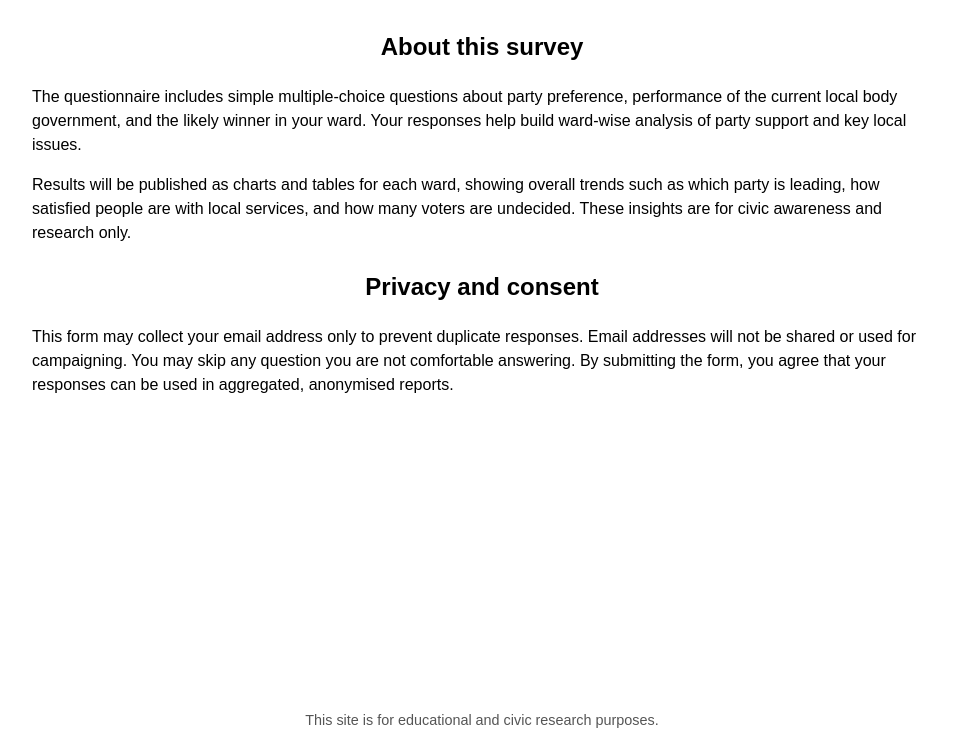
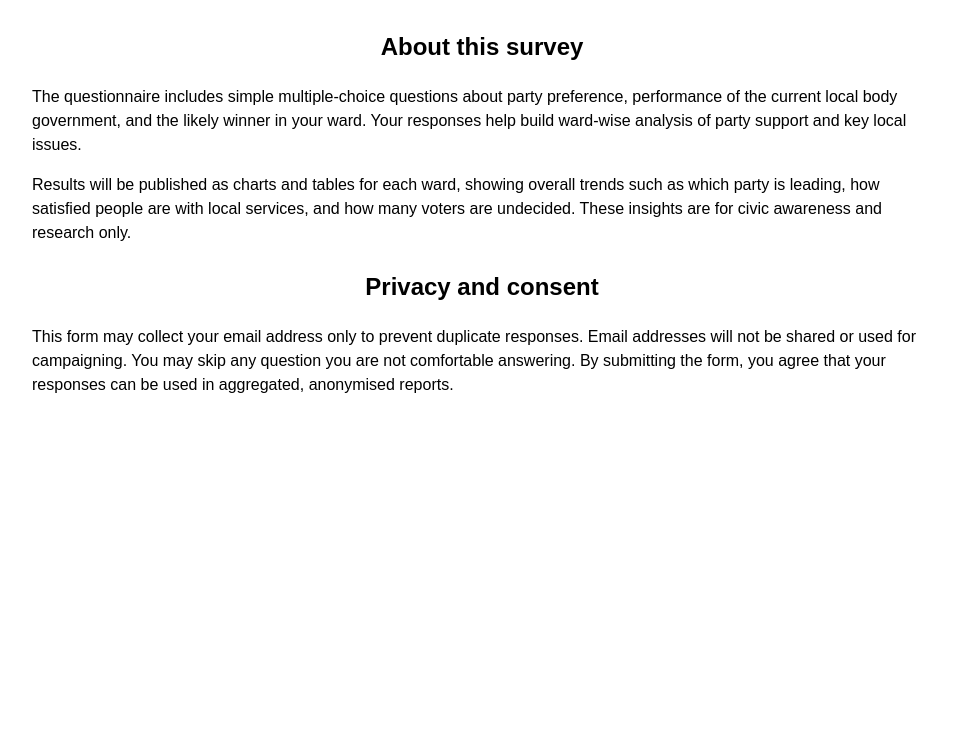
Before and after one commit to akhilrameshk/electionsurveykerala2025, a plain HTML site: page index.html in a window 1280 px wide. Shown: the part 1463-2215 px from the top of the page, without its empty margins (158-1121 px from the left). After the commit the page ends 2165 px from the top, so only its background shows below. Drawn offline with Linux system fonts and the light colour scheme.

Commit message:
Update index.html

```diff
--- a/index.html
+++ b/index.html
@@ -81,12 +81,6 @@
         (adsbygoogle = window.adsbygoogle || []).push({});
       </script>
     </div>
-
-    <footer>
-
-      This site is for educational and civic research purposes.
-    </footer>
-
   </div>
 </body>
 </html>
```
